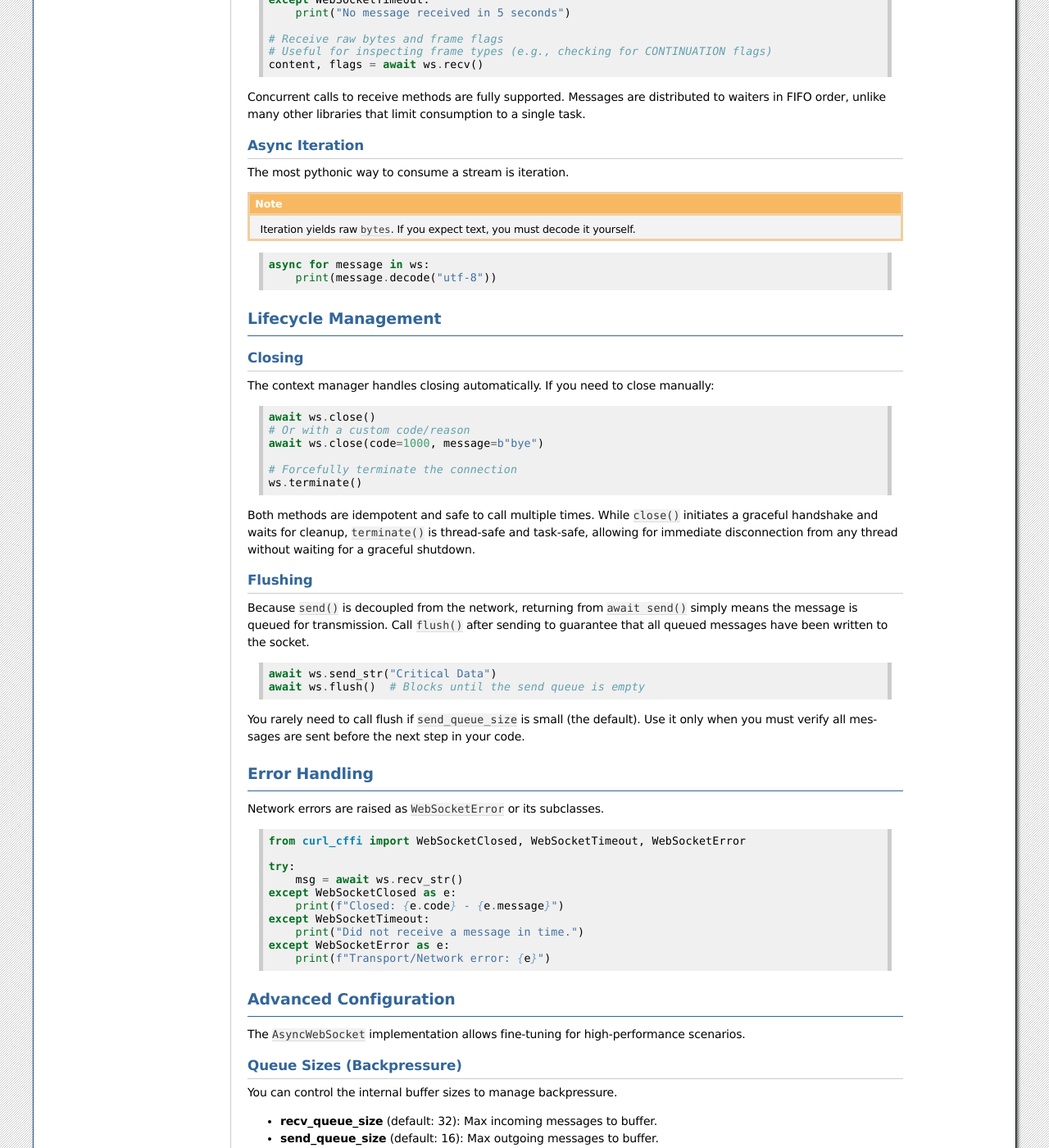
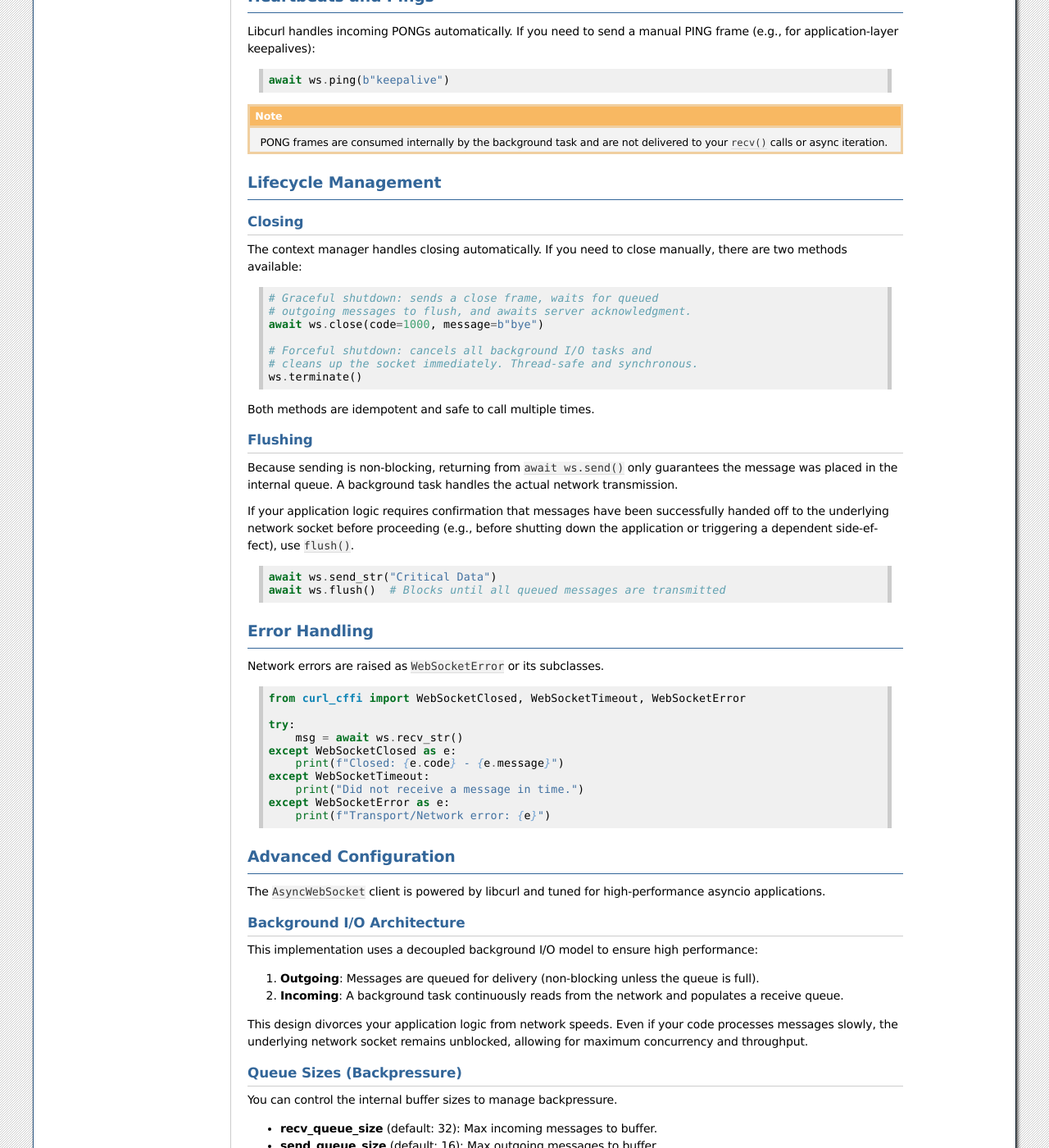
Before and after one commit to lexiforest/curl_cffi, a Sphinx documentation site: the page built from docs/websockets.rst, in a window 1280 px wide and 1400 px high, scrolled down 2296 px. Shown: the whole window at 82% size. Built offline with Sphinx 7.4.7, drawn with Linux system fonts in a browser that asks for light colours; some of the changed text lies outside the part shown.

Commit message:
Scope creep: Improve and tighten docs wording

```diff
--- a/docs/websockets.rst
+++ b/docs/websockets.rst
@@ -3,16 +3,12 @@
 
 ``curl_cffi`` provides WebSocket clients for both synchronous and asynchronous contexts.
 
-.. important::
-
-   The asynchronous implementation (``AsyncWebSocket``) is significantly more developed, robust, and feature-rich than the synchronous version. It features background I/O, flow control, configurable backpressure, and automatic retries.
-
-   Unless you are strictly bound to a synchronous environment, we strongly recommend using the asynchronous API described below for all use cases.
+The asynchronous client (``AsyncWebSocket``) is the recommended choice for most applications. Built for high performance, it offers a rich feature set—including background I/O, configurable backpressure, and automatic retries. All examples in this guide focus on the asynchronous API.
 
 Quick Start
 ===========
 
-The recommended way to use WebSockets is via the ``AsyncSession``.
+The recommended way to connect to a WebSocket is via the ``AsyncSession``.
 
 .. note::
 
@@ -42,20 +38,6 @@
                     print(f"Stream: {message}")
 
     asyncio.run(main())
-
-Async WebSockets
-================
-
-The ``AsyncWebSocket`` client is powered by libcurl and tuned for high-performance asyncio applications. It supports standard features like text/binary frames, pings, and automatic handling of control frames.
-
-**Architecture**
-
-This implementation uses a **background I/O model** to ensure high performance:
-
-1.  **Outgoing**: Messages are queued for delivery (non-blocking unless the queue is full).
-2.  **Incoming**: A background task continuously reads from the network and populates a receive queue.
-
-This design decouples your application logic from network speeds. Even if your code processes messages slowly, the underlying network socket remains unblocked, allowing for maximum concurrency and throughput.
 
 Connecting
 ==========
@@ -102,16 +84,6 @@
     # Send generic (accepts str, bytes, bytearray, memoryview)
     await ws.send("Auto-detected payload")
 
-**Pings**
-
-Libcurl handles PONGs automatically, but you can send a manual PING frame if needed (e.g., for application-layer keepalives).
-
-.. code-block:: python
-
-    await ws.ping(b"keepalive")
-
-PONG frames are consumed internally and are not delivered to user-facing receive methods.
-
 Receiving Data
 ==============
 
@@ -134,10 +106,16 @@
         print("No message received in 5 seconds")
 
     # Receive raw bytes and frame flags
-    # Useful for inspecting frame types (e.g., checking for CONTINUATION flags)
+    # Useful for inspecting the frame type (e.g., TEXT vs BINARY)
     content, flags = await ws.recv()
+    if flags & CurlWsFlag.TEXT:
+        text = content.decode("utf-8")
 
 Concurrent calls to receive methods are fully supported. Messages are distributed to waiters in FIFO order, unlike many other libraries that limit consumption to a single task.
+
+.. note::
+
+    ``recv_str()`` and ``recv_json()`` check that the incoming message is a ``TEXT`` frame. If the server sends a ``BINARY`` frame, these methods will raise a ``WebSocketError``.
 
 Async Iteration
 ---------------
@@ -153,36 +131,50 @@
     async for message in ws:
         print(message.decode("utf-8"))
 
+Heartbeats and Pings
+====================
+
+Libcurl handles incoming PONGs automatically. If you need to send a manual PING frame (e.g., for application-layer keepalives):
+
+.. code-block:: python
+
+    await ws.ping(b"keepalive")
+
+.. note::
+
+    PONG frames are consumed internally by the background task and are not delivered to your ``recv()`` calls or async iteration.
+
 Lifecycle Management
 ====================
 
 Closing
 -------
 
-The context manager handles closing automatically. If you need to close manually:
+The context manager handles closing automatically. If you need to close manually, there are two methods available:
 
 .. code-block:: python
 
-    await ws.close()
-    # Or with a custom code/reason
+    # Graceful shutdown: sends a close frame, waits for queued
+    # outgoing messages to flush, and awaits server acknowledgment.
     await ws.close(code=1000, message=b"bye")
 
-    # Forcefully terminate the connection
+    # Forceful shutdown: cancels all background I/O tasks and
+    # cleans up the socket immediately. Thread-safe and synchronous.
     ws.terminate()
 
-Both methods are idempotent and safe to call multiple times. While ``close()`` initiates a graceful handshake and waits for cleanup, ``terminate()`` is thread-safe and task-safe, allowing for immediate disconnection from any thread without waiting for a graceful shutdown.
+Both methods are idempotent and safe to call multiple times.
 
 Flushing
 --------
 
-Because ``send()`` is decoupled from the network, returning from ``await send()`` simply means the message is queued for transmission. Call ``flush()`` after sending to guarantee that all queued messages have been written to the socket.
+Because sending is non-blocking, returning from ``await ws.send()`` only guarantees the message was placed in the internal queue. A background task handles the actual network transmission.
+
+If your application logic requires confirmation that messages have been successfully handed off to the underlying network socket before proceeding (e.g., before shutting down the application or triggering a dependent side-effect), use ``flush()``.
 
 .. code-block:: python
 
     await ws.send_str("Critical Data")
-    await ws.flush()  # Blocks until the send queue is empty
-
-You rarely need to call flush if ``send_queue_size`` is small (the default). Use it only when you must verify all messages are sent before the next step in your code.
+    await ws.flush()  # Blocks until all queued messages are transmitted
 
 Error Handling
 ==============
@@ -205,7 +197,17 @@
 Advanced Configuration
 ======================
 
-The ``AsyncWebSocket`` implementation allows fine-tuning for high-performance scenarios.
+The ``AsyncWebSocket`` client is powered by libcurl and tuned for high-performance asyncio applications.
+
+Background I/O Architecture
+---------------------------
+
+This implementation uses a decoupled background I/O model to ensure high performance:
+
+1.  **Outgoing**: Messages are queued for delivery (non-blocking unless the queue is full).
+2.  **Incoming**: A background task continuously reads from the network and populates a receive queue.
+
+This design divorces your application logic from network speeds. Even if your code processes messages slowly, the underlying network socket remains unblocked, allowing for maximum concurrency and throughput.
 
 Queue Sizes (Backpressure)
 --------------------------
@@ -240,11 +242,11 @@
 Manual Fragmentation
 --------------------
 
-If you need to manually fragment a large message, you can send it in chunks by combining the frame type with the ``CURLWS_CONT`` flag.
-The final chunk should drop the ``CONT`` flag to indicate the end of the message.
+The library automatically fragments large payloads for you. If you are generating data on-the-fly and want to stream it to the server in chunks, you can manually fragment messages using the ``CURLWS_CONT`` flag.
 
 .. warning::
-    According to the libcurl specification, you **must** include the underlying message type (e.g., ``TEXT`` or ``BINARY``) in *every* chunk, alongside the ``CONT`` flag. Do not send ``CONT`` by itself.
+
+    According to the ``libcurl`` specification, you **must** include the underlying message type (e.g., ``TEXT`` or ``BINARY``) in every chunk, alongside the ``CONT`` flag. The final chunk simply drops the ``CONT`` flag to conclude the message.
 
 .. code-block:: python
 
```
Also changed, not shown: other parts of docs/websockets.rst (+1 -1 lines).
